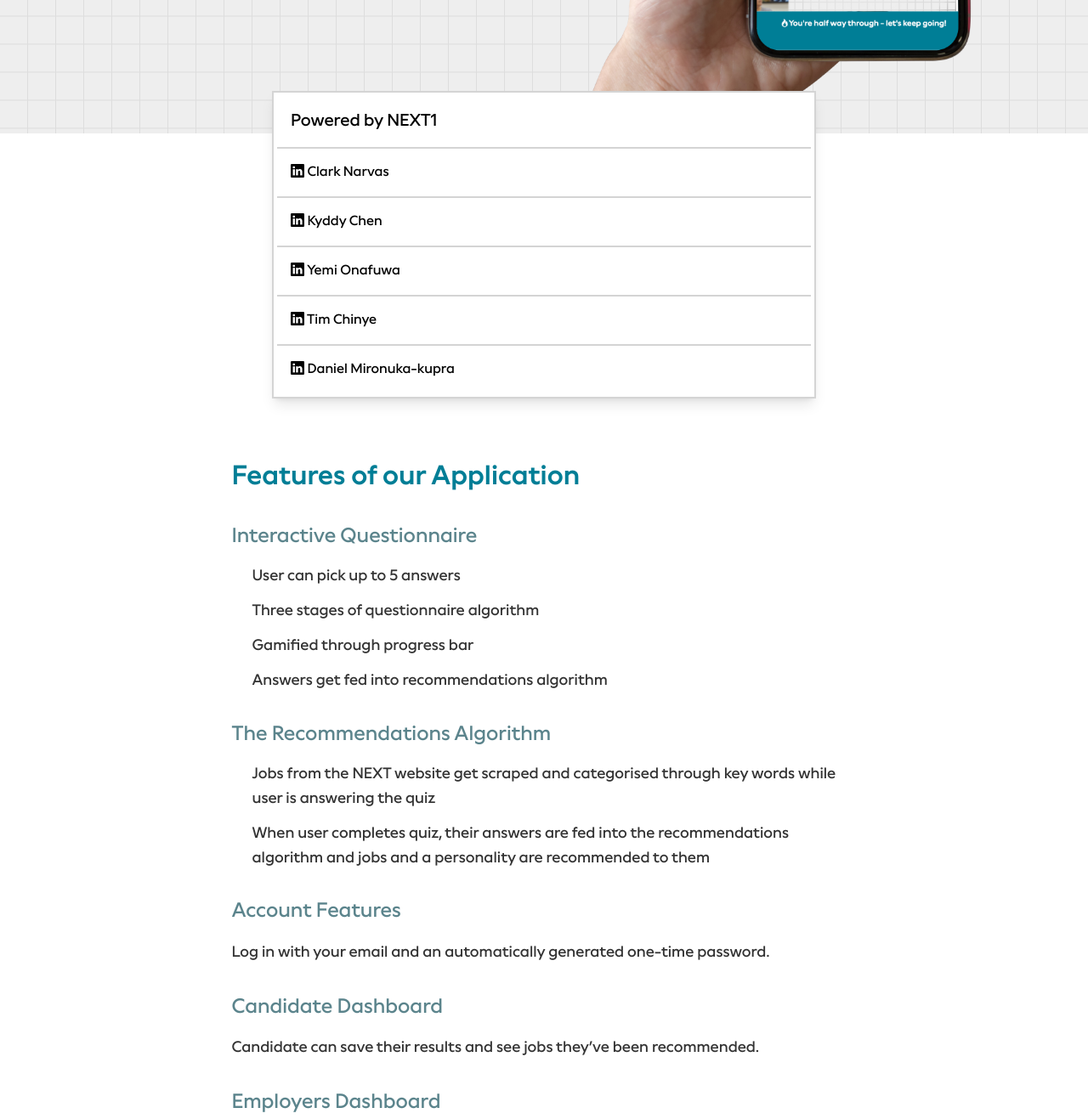
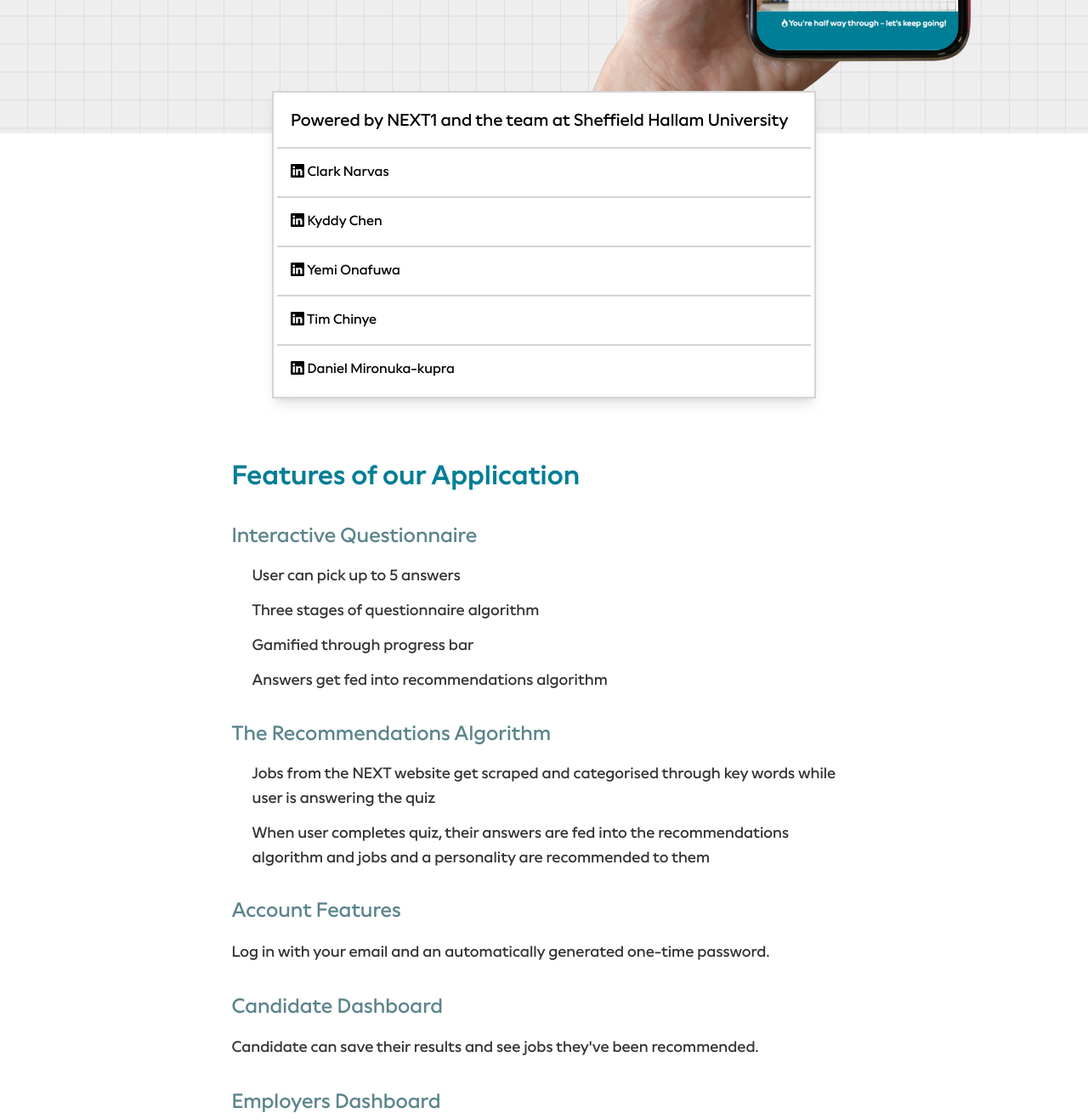
Before and after one commit to ClarkNarvas/NEXTCareersLanding, a website: page index.html in a window 1280 px wide. Shown: the part 520-1837 px from the top of the page at 85% size. Drawn offline with nearby package versions, Linux system fonts and the light colour scheme.

Commit message:
NEXT1 team

```diff
--- a/index.html
+++ b/index.html
@@ -1,7 +1,8 @@
 <html lang="en">
     <head>
-        <title>NEXT Careers Placeholder</title>
+        <title>NEXT Careers Quiz - A Sheffield Hallam University Project</title>
 
+        <meta name="viewport" content="width=device-width, initial-scale=1">
         <link href="styles.css" rel="stylesheet">
         <script src="https://cdn.jsdelivr.net/npm/@tailwindcss/browser@4"></script>
 
@@ -30,7 +31,7 @@
 
         <div class="credit-box bg-white border-2 border-neutral-300 border-1 md:w-1/2 mx-auto w-full p-1 shadow-lg" style="margin-top: -50px; z-index: 100; position: relative;">
 
-            <div class="p-4"><h2 class="text-xl">Powered by NEXT1</h2></div>
+            <div class="p-4"><h2 class="text-xl">Powered by NEXT1 and the team at Sheffield Hallam University</h2></div>
             <a class="p-4 block border-t-2 border-neutral-300 hover:bg-neutral-100 " href="https://www.linkedin.com/in/clarknarvas/"><i class="bi bi-linkedin"></i> Clark Narvas</a>
             <a class="p-4 block border-t-2 border-neutral-300 hover:bg-neutral-100 " href="https://www.linkedin.com/in/kch9876/"><i class="bi bi-linkedin"></i> Kyddy Chen</a>
             <a class="p-4 block border-t-2 border-neutral-300 hover:bg-neutral-100 " href="https://www.linkedin.com/in/ade-ona/"><i class="bi bi-linkedin"></i> Yemi Onafuwa </a>
@@ -63,7 +64,7 @@
                 <p>Log in with your email and an automatically generated one-time password.</p>
 
                 <h3>Candidate Dashboard</h3>
-                <p>Candidate can save their results and see jobs they’ve been recommended.</p>
+                <p>Candidate can save their results and see jobs they've been recommended.</p>
 
                 <h3>Employers Dashboard</h3>
                 <p>Employers can see statistics from candidates who have used the application and use it to see trends in skills and candidates.</p>
```
